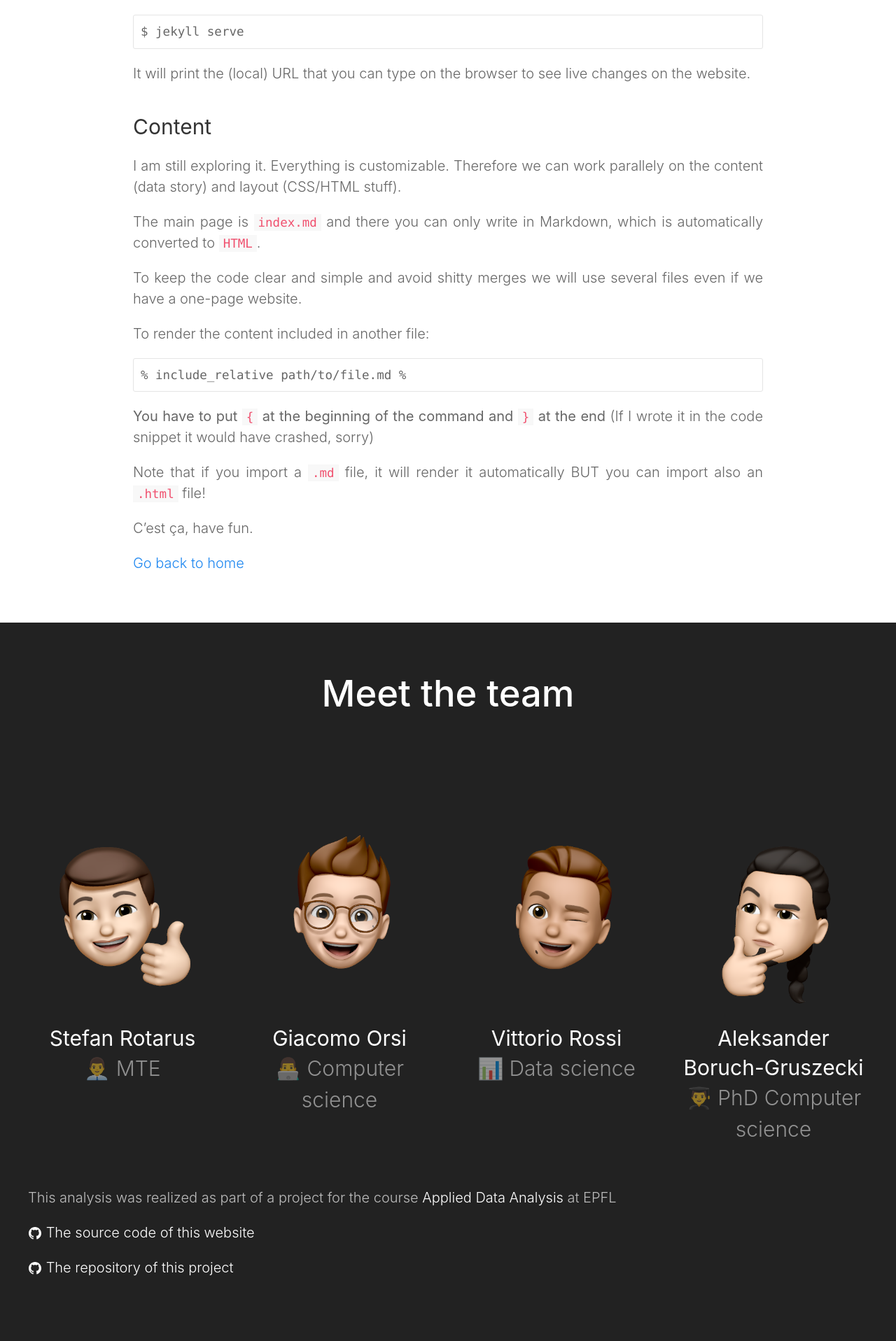
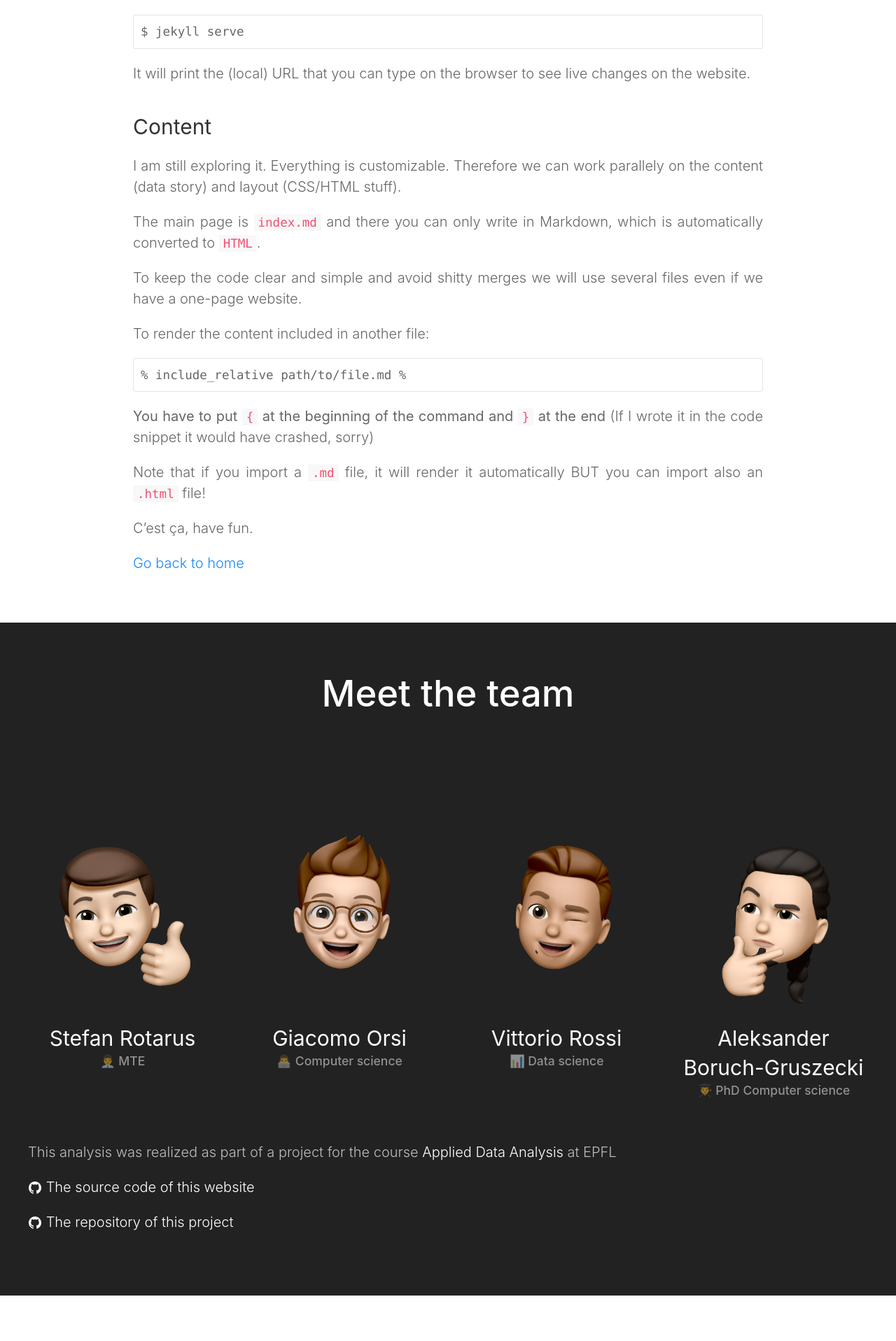
Before and after one commit to giacomoorsi/usa-news-politicization, a Jekyll site: the page built from instructions.md, in a window 1280 px wide. Shown: the part 1722-3639 px from the top of the page at 70% size. Built offline with Jekyll 4.4.1, drawn with Linux system fonts in a browser that asks for light colours; nearby versions of some CDN libraries; after the commit the page ends 3574 px from its top, so only the background shows below that.

```diff
--- a/_includes/muesli-footer.html
+++ b/_includes/muesli-footer.html
@@ -7,7 +7,7 @@
     <h3 class="uk-h3 uk-margin-top uk-margin-remove-bottom">
       Stefan Rotarus
     </h3>
-    <div class="uk-text-meta uk-text-large">👨‍💼 MTE</div>
+    <div class="uk-text-meta">👨‍💼 MTE</div>
   </div>
 
   <div class="uk-panel uk-text-center">
@@ -15,28 +15,28 @@
     <h3 class="uk-h3 uk-margin-top uk-margin-remove-bottom">
       Giacomo Orsi
     </h3>
-    <div class="uk-text-meta uk-text-large">👨‍💻 Computer science</div>
+    <div class="uk-text-meta ">👨‍💻 Computer science</div>
   </div>
   <div class="uk-panel uk-text-center">
     <img class="uk-border-rounded" src="{{ site.baseurl }}/images/vittorio-rossi.png">
     <h3 class="uk-h3 uk-margin-top uk-margin-remove-bottom">
       Vittorio Rossi
     </h3>
-    <div class="uk-text-meta uk-text-large">📊 Data science</div>
+    <div class="uk-text-meta ">📊 Data science</div>
   </div>
   <div class="uk-panel uk-text-center">
     <img class="uk-border-rounded" src="{{ site.baseurl }}/images/aleksander-boruch.png">
     <h3 class="uk-h3 uk-margin-top uk-margin-remove-bottom">
       Aleksander Boruch-Gruszecki
     </h3>
-    <div class="uk-text-meta uk-text-large">👨‍🎓 PhD Computer science</div>
+    <div class="uk-text-meta ">👨‍🎓 PhD Computer science</div>
   </div>
 
 
 </div>
 
 
-<div clas="uk-container-small uk-container-center uk-text-large footer-disclaimer">
+<div clas="uk-container-small uk-container-center  footer-disclaimer">
   <p>This analysis was realized as part of a project for the course <a href="https://ada.epfl.ch">Applied Data
       Analysis</a> at EPFL
   <p>
--- a/css/custom.css
+++ b/css/custom.css
@@ -202,9 +202,10 @@ html {
     font-size:20px
 }
 
+/*
 .plotly {
     display: none !important
-}
+}*/
 
 .news-sources-logo-section .uk-text-small {
     font-size: 15px
@@ -227,3 +228,7 @@ html {
 .data-sources h5 {
     margin-bottom: 0px;
 }
+
+#footer .uk-text-meta {
+    font-weight: 500;
+}
```
